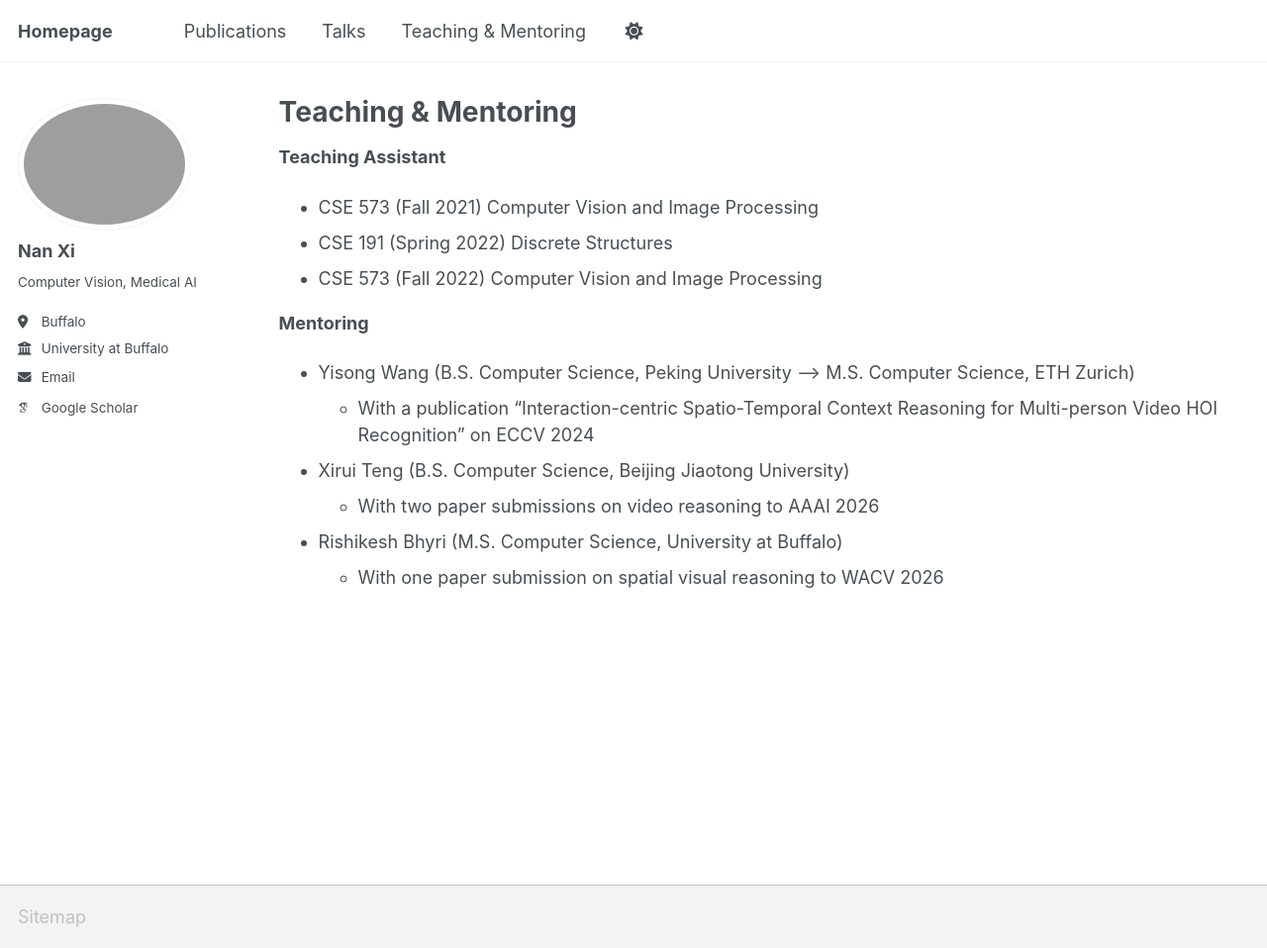
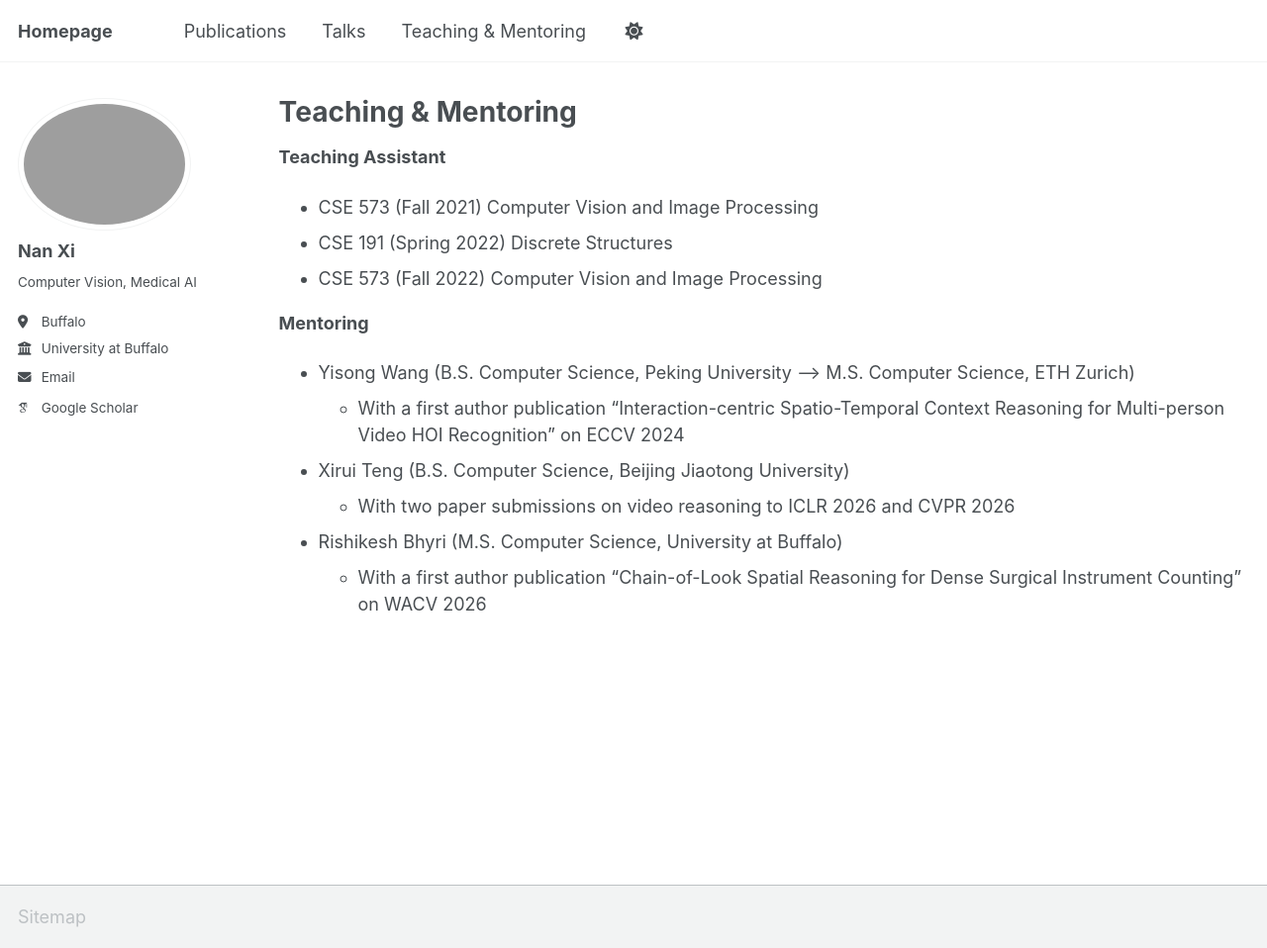
Before and after one commit to southnx/southnx.github.io, a Jekyll site: the page built from _pages/teaching.md, in a window 1280 px wide and 958 px high. Shown: the whole window at 99% size. Built offline with Jekyll 4.4.1, drawn with Linux system fonts in a browser that asks for light colours; some web fonts are replaced; a script that is not in the unit is left out.

Commit message:
Update teaching.md

```diff
--- a/_pages/teaching.md
+++ b/_pages/teaching.md
@@ -14,10 +14,10 @@ redirect_from:
 
 **Mentoring**
 - Yisong Wang (B.S. Computer Science, Peking University --> M.S. Computer Science, ETH Zurich)
-  - With a publication “Interaction-centric Spatio-Temporal Context Reasoning for Multi-person Video HOI Recognition” on ECCV 2024
+  - With a first author publication “Interaction-centric Spatio-Temporal Context Reasoning for Multi-person Video HOI Recognition” on ECCV 2024
 
 - Xirui Teng (B.S. Computer Science, Beijing Jiaotong University)
-  - With two paper submissions on video reasoning to AAAI 2026
+  - With two paper submissions on video reasoning to ICLR 2026 and CVPR 2026
 
 - Rishikesh Bhyri (M.S. Computer Science, University at Buffalo)
-  - With one paper submission on spatial visual reasoning to WACV 2026
+  - With a first author publication "Chain-of-Look Spatial Reasoning for Dense Surgical Instrument Counting" on WACV 2026
```
